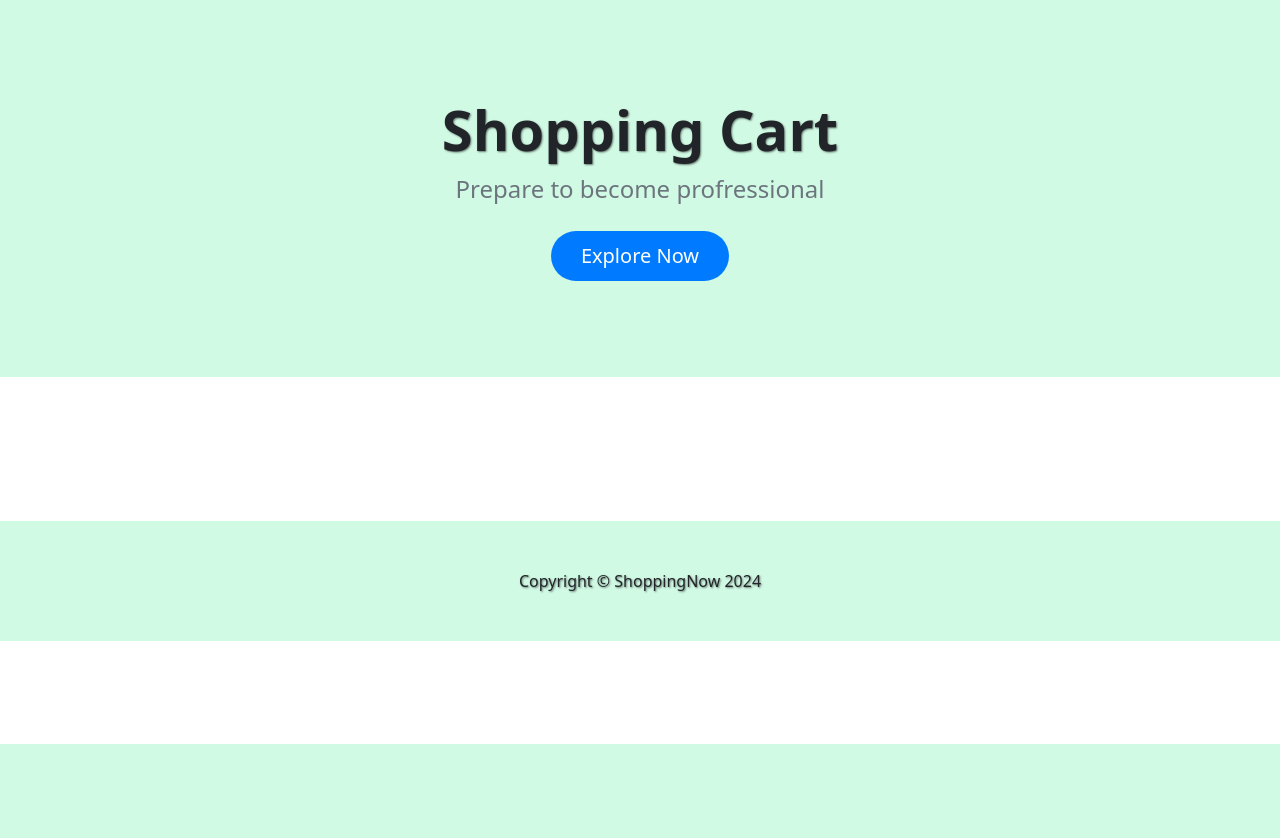
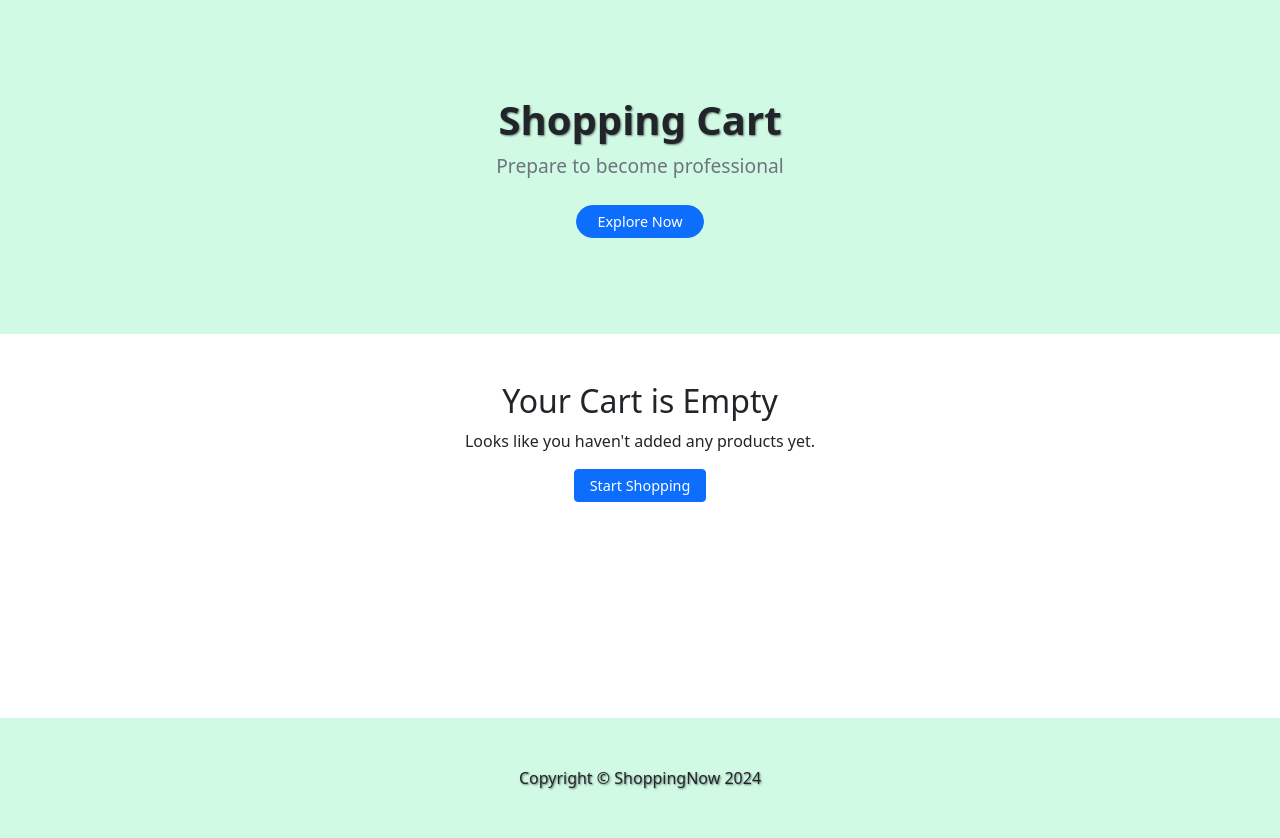
Before and after one commit to chitranle0710/ecommerce-web-django, a Django app: page /cart/ in a window 1280 px wide. Shown: the part 56-894 px from the top of the page. Before the commit the page ends 800 px from the top, so only its background shows below. Run offline with Django 5.2, Linux system fonts and the light colour scheme; some libraries are stand-ins or nearby versions.

Commit message:
update empty cart

```diff
--- a/cart/cart.py
+++ b/cart/cart.py
@@ -1,3 +1,4 @@
+from store.models import Product
 class Cart:
     def __init__(self, request):
         self.session = request.session
@@ -34,3 +35,10 @@ class Cart:
 
     def __len__(self):
         return sum(item['quantity'] for item in self.cart.values())
+
+
+    def get_prods(self):
+    	product_ids = self.cart.keys()
+    	products = Product.objects.filter(id__in=product_ids)
+
+    	return products
--- a/cart/templates/cart_summary.html
+++ b/cart/templates/cart_summary.html
@@ -5,29 +5,44 @@
 <header class="py-5" style="background-color: #D1FAE5;">
     <div class="container px-4 px-lg-5 my-5">
         <div class="text-center text-dark">
-            <h1 class="display-4 fw-bolder" style="font-size: 3.5rem; text-shadow: 1px 1px 2px rgba(0, 0, 0, 0.5);">Shopping Cart</h1>
-            <p class="lead fw-normal text-muted mb-4" style="font-size: 1.5rem;">Prepare to become profressional</p>
-            <a href="#features" class="btn btn-primary btn-lg" style="border-radius: 30px; padding: 10px 30px;">Explore Now</a>
+            <h1 class="display-4 fw-bolder" style="font-size: 2.5rem; text-shadow: 1px 1px 2px rgba(0, 0, 0, 0.5);">Shopping Cart</h1>
+            <p class="lead fw-normal text-muted mb-4" style="font-size: 1.2rem;">Prepare to become professional</p>
+            <a href="#features" class="btn btn-primary btn-sm" style="border-radius: 20px; padding: 5px 20px;">Explore Now</a>
         </div>
     </div>
 </header>
 
 <style>
-/* Additional Styles */
-header {
-    position: relative;
-    overflow: hidden;
+/* Additional Styles for smaller UI */
+.card {
+    padding: 10px; /* Smaller padding */
 }
 
-header .text-center {
-    position: relative;
-    z-index: 1;
+.card-body {
+    padding: 10px; /* Reduce padding inside the card */
+}
+
+h5.card-title {
+    font-size: 1.2rem; /* Smaller font size for product name */
+}
+
+p.card-text {
+    font-size: 0.9rem; /* Smaller font for description */
+    margin-bottom: 5px;
+}
+
+img {
+    max-width: 100px; /* Smaller image size */
+    height: auto;
+}
+
+strike {
+    font-size: 0.9rem; /* Smaller font size for the original price */
 }
 
 .btn-primary {
-    background-color: #007bff; /* Bootstrap Primary Color */
-    border: none;
-    color: #fff; /* Ensure the text is white for contrast */
+    padding: 5px 15px; /* Smaller button */
+    font-size: 0.9rem;
 }
 
 .btn-primary:hover {
@@ -35,75 +50,52 @@ header .text-center {
 }
 </style>
 
+<div class="container">
+    {% if cart_products %}
+    {% for product in cart_products %}
+    <br/>
+    <div class="card mb-2">
+        <div class="row g-0 d-flex justify-content-center align-items-center">
+            <div class="col-md-3 d-flex justify-content-center align-items-center">
+                <img src="{{ product.image.url }}" class="img-fluid rounded-start" alt="{{ product.name }}">
+            </div>
+            <div class="col-md-7">
+                <div class="card-body text-center">
+                    <h5 class="card-title">{{ product.name }}</h5>
+                    <p class="card-text">{{ product.description }}</p>
 
-
-        <!-- Section-->
-        <section class="py-5">
-            <div class="container px-4 px-lg-5 mt-5">
-                <div class="row gx-4 gx-lg-5 row-cols-2 row-cols-md-3 row-cols-xl-4 justify-content-center">
-
-                    {% for product in products %}
                     {% if product.is_sale %}
-
-                        <div class="col mb-5">
-                        <div class="card h-100">
-                            <div class="badge bg-dark text-white position-absolute" style="top: 0.5rem; right: 0.5rem">Sale</div>
-                            <!-- Product image-->
-                            <img class="card-img-top" src="{{ product.image.url }}" alt="..." />
-                            <!-- Product details-->
-                            <div class="card-body p-4">
-                                <div class="text-center">
-                                    <!-- Product name-->
-                                    <h5 class="fw-bolder">{{ product.name }}</h5>
-
-                                    <!-- Sale -->
+                        <!-- sale -->
                         <div class="d-flex justify-content-center small text-warning mb-2">
                             <div class="bi-star-fill"></div>
                             &nbsp;&nbsp;&nbsp;Sale!&nbsp;&nbsp;
                             <div class="bi-star-fill"></div>
                         </div>
 
-                                    <!-- Product price-->
-                                    <strike> {{product.price}} VND
-                                    </strike>
+                        <!-- product price-->
+                        <strike>{{ product.price }} VND</strike>
                         &nbsp;
-                                    {{product.sale_price}} VND
+                        {{ product.sale_price }} VND
                         <br/>
-                                    {{ product.category.name }}
-                                </div>
-                            </div>
-                            <!-- Product actions-->
-                            <div class="card-footer p-4 pt-0 border-top-0 bg-transparent">
-                                <div class="text-center"><a class="btn btn-outline-dark mt-auto" href="{% url 'product' product.id %}">View Product</a></div>
+
+                    {% else %}
+                        {{ product.price }} VND
+                    {% endif %}
                 </div>
             </div>
         </div>
+    </div>
+    <br/>
+    {% endfor %}
+    {% else %}
+    <!-- Empty Cart Message -->
+    <div class="text-center mt-5">
+        <h2>Your Cart is Empty</h2>
+        <p>Looks like you haven't added any products yet.</p>
+        <a href="{% url 'home' %}" class="btn btn-primary btn-sm">Start Shopping</a>
+    </div>
+    <br/><br/><br/><br/><br/><br/><br/><br/><br/>
+    {% endif %}
+</div>
 
-                        {% else %}
-                    <div class="col mb-5">
-                        <div class="card h-100">
-                            <!-- Product image-->
-                            <img class="card-img-top" src="{{ product.image.url }}" alt="..." />
-                            <!-- Product details-->
-                            <div class="card-body p-4">
-                                <div class="text-center">
-                                    <!-- Product name-->
-                                    <h5 class="fw-bolder">{{ product.name }}</h5>
-                                    <!-- Product price-->
-                                    {{product.price}} VND
-                                    <br/>
-                                    {{ product.category.name }}
-                                </div>
-                            </div>
-                            <!-- Product actions-->
-                            <div class="card-footer p-4 pt-0 border-top-0 bg-transparent">
-                                <div class="text-center"><a class="btn btn-outline-dark mt-auto" href="{% url 'product' product.id %}">View Product</a></div>
-                            </div>
-                        </div>
-                    </div>
-                    {% endif %}
-                    {% endfor %}
-                </div>
-            </div>
-        </section>
 {% endblock %}
--- a/cart/views.py
+++ b/cart/views.py
@@ -5,7 +5,10 @@ from .cart import Cart
 
 # Create your views here.
 def cart_summary(request):
-    return render(request, 'cart_summary.html', {})
+    cart = Cart(request)
+    cart_products = cart.get_prods
+
+    return render(request, 'cart_summary.html', {"cart_products": cart_products})
 
 def cart_add(request):
     cart = Cart(request)
```
Also changed, not shown: db.sqlite3. Lines whose indentation alone changed are shown as unchanged.
